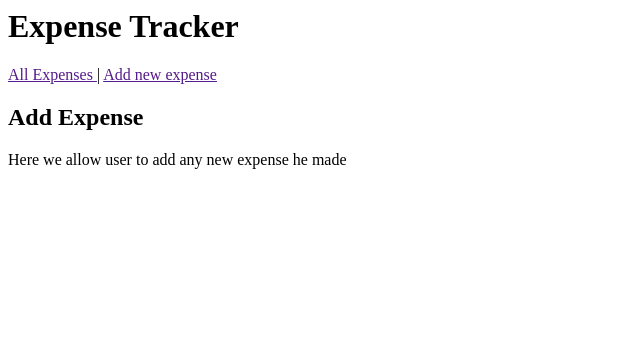
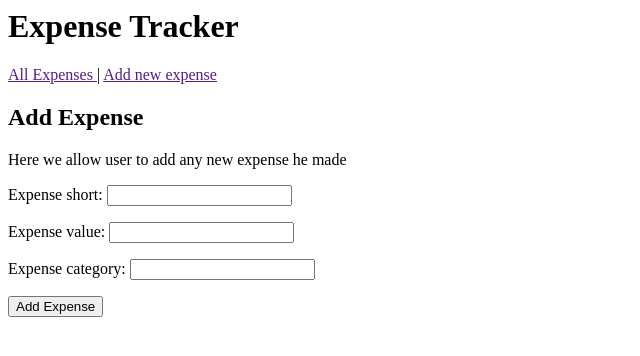
Before and after one commit to digiajay/HowMuchGone, a Django app: page /add_expense in a window 1280 px wide. Shown: the top 356 px of the page, without its empty margins (0-640 px from the left). Run offline with Django 4.2, Linux system fonts and the light colour scheme.

Commit message:
added forms and submission for new expenses

```diff
--- /dev/null
+++ b/source/hmg/expense_traces/forms.py
@@ -0,0 +1,15 @@
+import django
+
+
+from django import forms
+from .models import Expense_Categories, Expenses
+
+class ExpensesForm(forms.ModelForm):
+    class Meta:
+        model = Expenses
+        fields = ['expense_short', 'expense_value', 'expense_category']
+        labels = {
+                    'Description':'Enter Short Description',
+                    'Value':'Enter value of expenese',
+                    'Category':'Enter expense category'
+                }
--- a/source/hmg/expense_traces/models.py
+++ b/source/hmg/expense_traces/models.py
@@ -12,7 +12,7 @@ class Expenses(models.Model):
     #expense_value = models.FloatField()
     #expense_currency = models.DecimalField(max_digits=6,decimal_places=2)
 
-    expense_date = models.DateField(auto_now=False)
+    expense_date = models.DateField(auto_now=True)
 
     expense_category = models.CharField(max_length=50)
 
--- a/source/hmg/expense_traces/templates/add_expense.html
+++ b/source/hmg/expense_traces/templates/add_expense.html
@@ -6,4 +6,10 @@
     Here we allow user to add any new expense he made
 </p>
 
+<form action = "{% url 'hmg:add_expense' %}" method ='post'>
+    {% csrf_token %}
+    {{form.as_p}}
+    <button name='submit'>Add Expense</button>
+</form>
+
 {% endblock content %}
--- a/source/hmg/expense_traces/urls.py
+++ b/source/hmg/expense_traces/urls.py
@@ -1,6 +1,8 @@
 from unicodedata import name
 from django.urls import path
 from . import views
+
+app_name = 'hmg'
 
 urlpatterns = [
     path('', views.index, name='index'),
--- a/source/hmg/expense_traces/views.py
+++ b/source/hmg/expense_traces/views.py
@@ -1,4 +1,6 @@
-from django.shortcuts import render
+from django.shortcuts import redirect, render
+
+from .forms import ExpensesForm
 
 
 from .models import Expenses, Expense_Categories
@@ -21,4 +23,12 @@ def expenses(request):
 
 def add_expense(request):
     '''Add Expenses here'''
-    return render(request, 'add_expense.html')
+    if request.method != 'POST':
+        form = ExpensesForm()
+    else:
+        form = ExpensesForm(data = request.POST)
+        if form.is_valid():
+            form.save()
+        return redirect('hmg:expenses')
+    context = {'form':form}
+    return render(request, 'add_expense.html', context)
```
Also changed, not shown: source/hmg/db.sqlite3.
